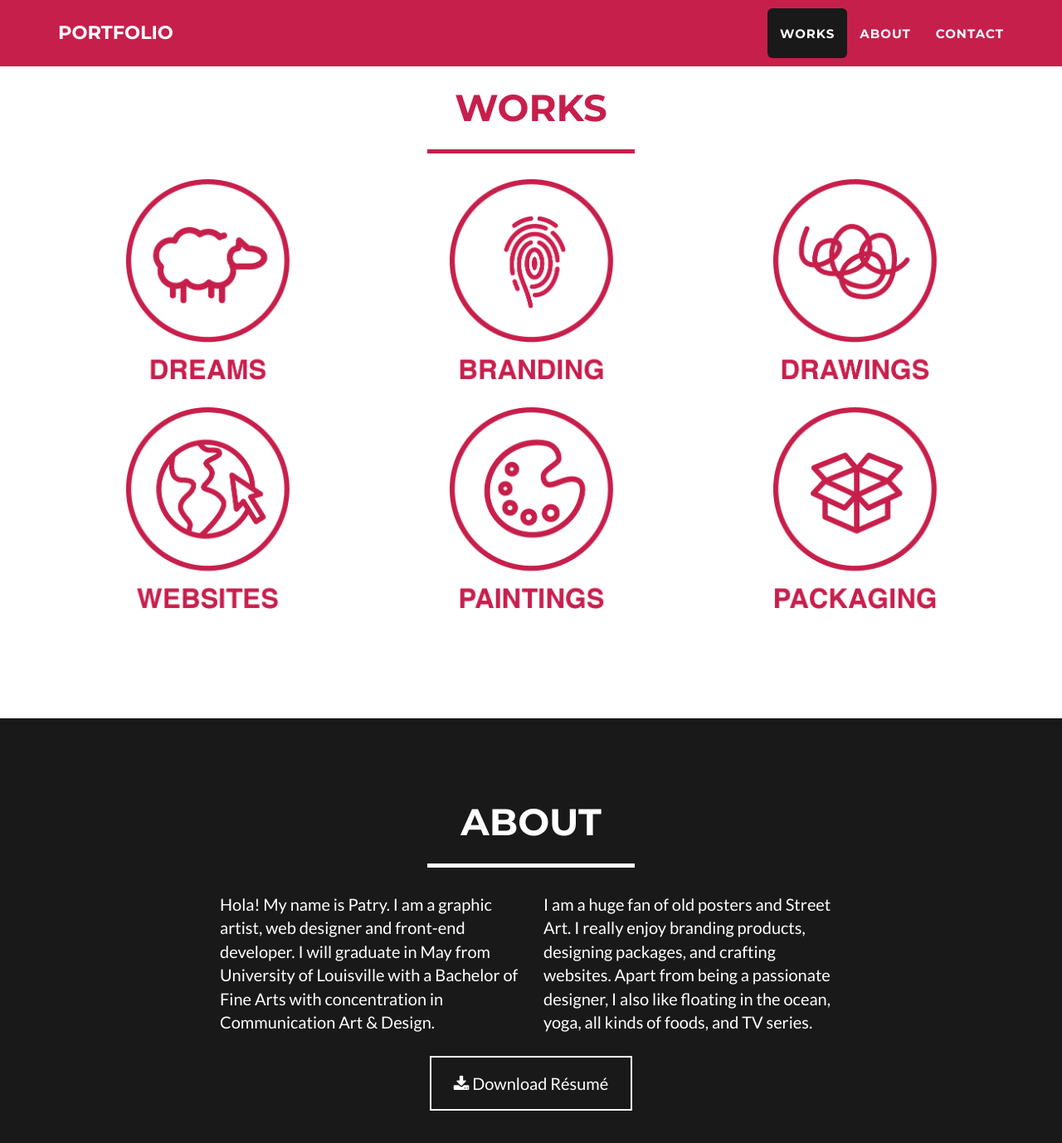
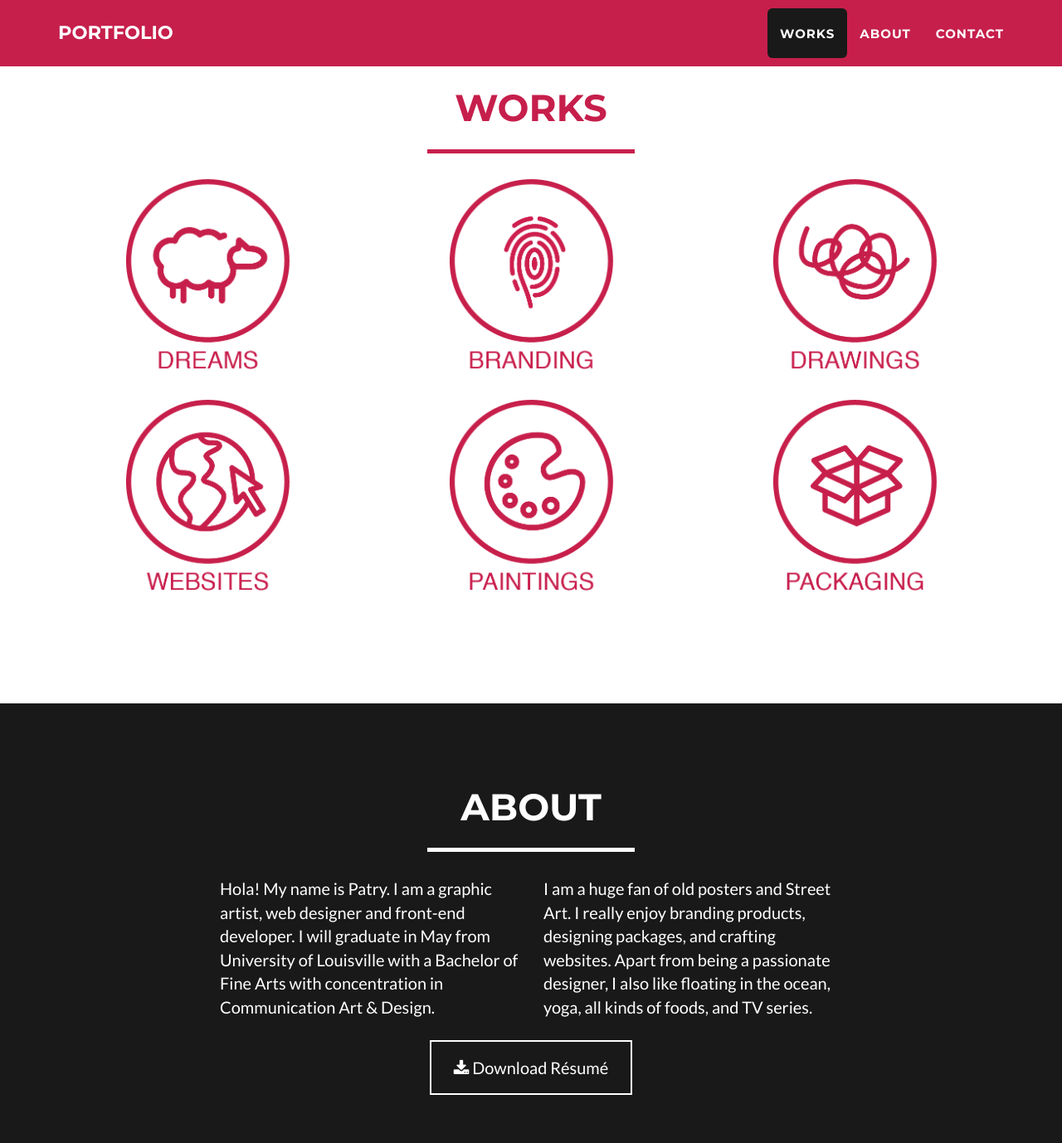
Before and after one commit to patrypatry/queensworld, a Jekyll site: the page built from index.html, in a window 1280 px wide and 1400 px high, scrolled down 1209 px. Shown: the top 1378 px of the window at 83% size. Built offline with Jekyll 4.4.1, drawn with Linux system fonts in a browser that asks for light colours; nearby versions of some CDN libraries.

Commit message:
Updated works icons and color of magnifier

```diff
--- a/css/main.css
+++ b/css/main.css
@@ -226,7 +226,7 @@
     margin-top: -28px;
     text-align: center;
     font-size: 15px;
-    color: #000;
+    color: #191919;
 }
 
 #portfolio .portfolio-item .portfolio-link .caption .caption-content i {
```
Also changed, not shown: img/portfolio/branding.png, img/portfolio/drawings.png, img/portfolio/dreams.png, img/portfolio/packaging.png, img/portfolio/paintings.png, img/portfolio/websites.png.
